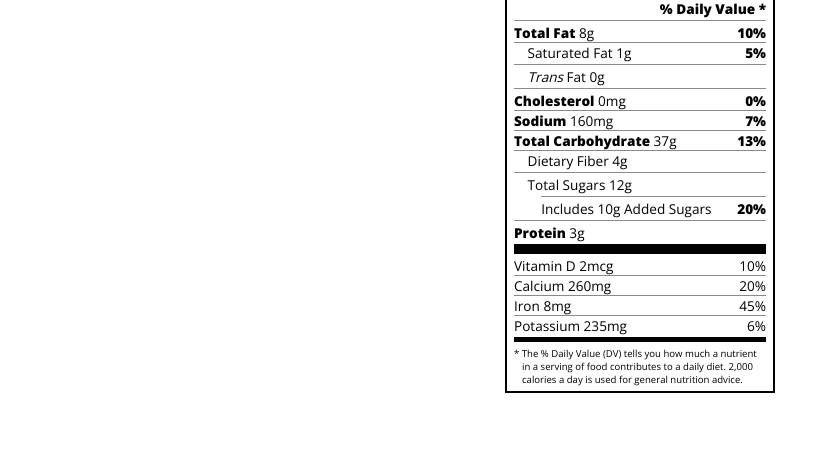
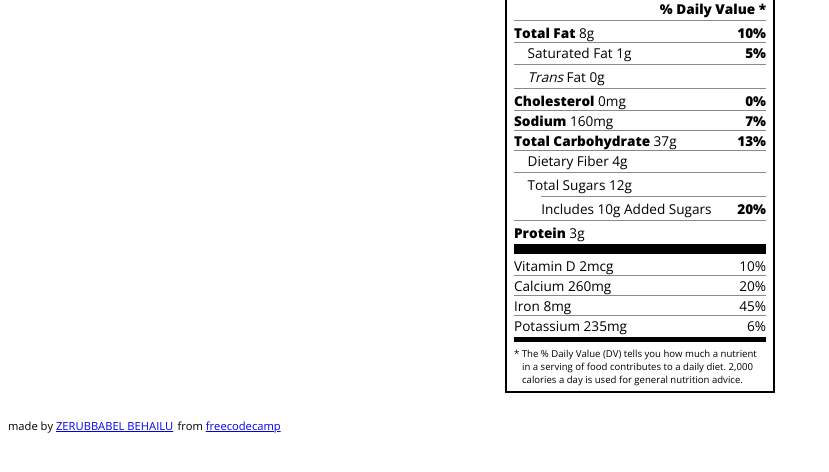
Before and after one commit to ZERUBBABELBEHAILU/NutritionLabel, a plain HTML site: page index.html in a window 1280 px wide. Shown: the part 182-654 px from the top of the page, without its empty margins (0-829 px from the left). Drawn offline with nearby package versions, Linux system fonts and the light colour scheme.

Commit message:
added a footer/description

```diff
--- a/index.html
+++ b/index.html
@@ -53,6 +53,10 @@
     <p class="note">* The % Daily Value (DV) tells you how much a nutrient in a serving of food contributes to a daily
       diet. 2,000 calories a day is used for general nutrition advice.</p>
   </div>
+
+  <p class="near-text">made by <a href="https://github.com/ZERUBBABELBEHAILU">ZERUBBABEL BEHAILU</a></p>
+  <p class="near-text">from <a href="https://www.freecodecamp.org/learn/2022/responsive-web-design/">freecodecamp</a>
+  </p>
 </body>
 
 </html>
--- a/styles.css
+++ b/styles.css
@@ -42,7 +42,8 @@ p {
   height: 10px;
 }
 
-.large, .medium {
+.large,
+.medium {
   background-color: black;
   border: 0;
 }
@@ -98,5 +99,12 @@ p {
   font-size: 0.6rem;
   margin: 5px 0;
   padding: 0 8px;
-  text-indent:-8px;
+  text-indent: -8px;
 }
+
+.near-text {
+  font-size: 0.7rem;
+  text-align: center;
+  display: inline;
+  margin: 5px 0;
+}
```
